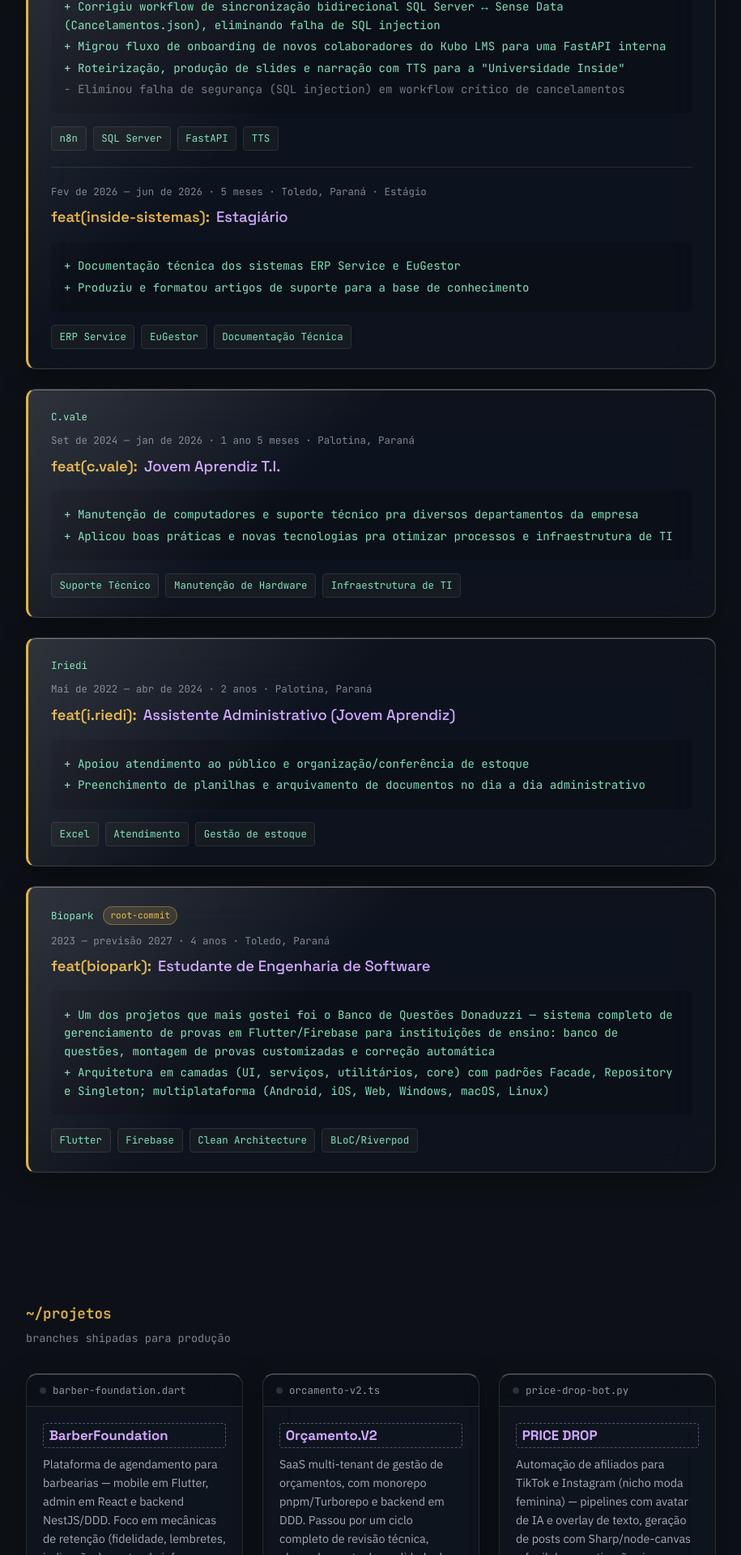
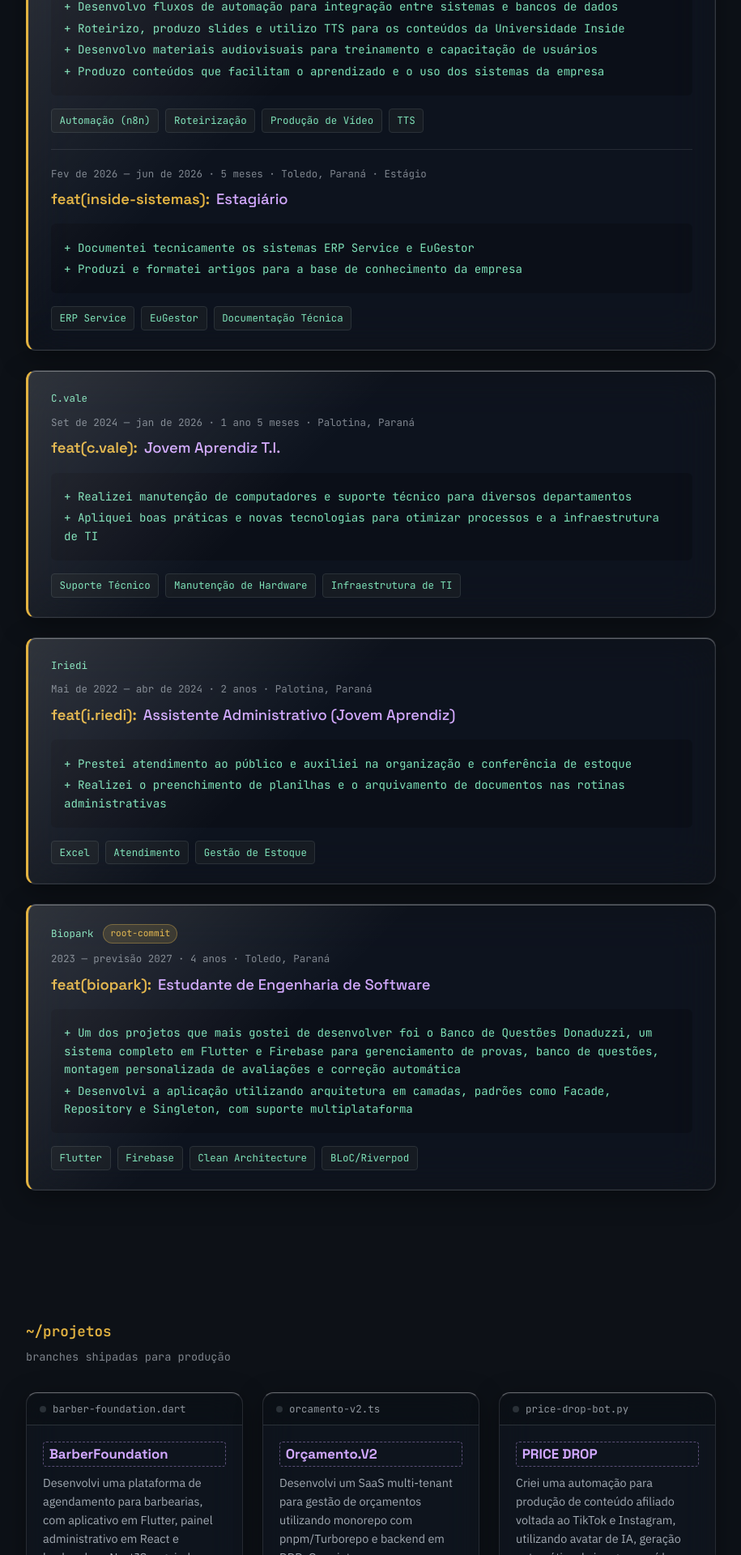
Before and after one commit to OPaiva-1721/portifolio, a React (Vite) app: page / in a window 1280 px wide. Shown: the part 1420-3340 px from the top of the page at 81% size, without its empty margins (182-1097 px from the left). Built offline with nearby package versions, Linux system fonts and the light colour scheme.

Commit message:
atualiza

```diff
--- a/src/data/content.js
+++ b/src/data/content.js
@@ -1,10 +1,7 @@
 // Centraliza todo o conteúdo editável do site.
-// Troque os valores marcados como placeholder pelo seu conteúdo real.
 
 export const bio = {
-  text: `Estudante de Engenharia de Software no Biopark, sou um profissional dedicado e proativo, com
-  experiência administrativa, suporte técnico, desenvolvimento e criação. Aprendo de forma autodidata,
-  trabalho bem em equipe e aplico raciocínio lógico para otimizar resultados.`,
+  text: `Sou estudante de Engenharia de Software no Biopark e desenvolvedor de automações, um profissional dedicado, proativo e movido por desafios. Tenho experiência no desenvolvimento de automações, suporte técnico, desenvolvimento de software e criação de conteúdo. Aprendo de forma autodidata, trabalho bem em equipe e utilizo o raciocínio lógico para criar soluções e otimizar processos.`,
   stack: [
     'TypeScript',
     'React',
@@ -29,19 +26,20 @@ export const commits = [
         date: 'Jul de 2026 — o momento · 1 mês · Toledo, Paraná · Tempo integral',
         role: 'Analista de Criação de Vídeo',
         additions: [
-          'Corrigiu workflow de sincronização bidirecional SQL Server ↔ Sense Data (Cancelamentos.json), eliminando falha de SQL injection',
-          'Migrou fluxo de onboarding de novos colaboradores do Kubo LMS para uma FastAPI interna',
-          'Roteirização, produção de slides e narração com TTS para a "Universidade Inside"',
+          'Desenvolvo fluxos de automação para integração entre sistemas e bancos de dados',
+          'Roteirizo, produzo slides e utilizo TTS para os conteúdos da Universidade Inside',
+          'Desenvolvo materiais audiovisuais para treinamento e capacitação de usuários',
+          'Produzo conteúdos que facilitam o aprendizado e o uso dos sistemas da empresa',
         ],
-        removals: ['Eliminou falha de segurança (SQL injection) em workflow crítico de cancelamentos'],
-        stack: ['n8n', 'SQL Server', 'FastAPI', 'TTS'],
+        removals: [],
+        stack: ['Automação (n8n)', 'Roteirização', 'Produção de Vídeo', 'TTS'],
       },
       {
         date: 'Fev de 2026 — jun de 2026 · 5 meses · Toledo, Paraná · Estágio',
         role: 'Estagiário',
         additions: [
-          'Documentação técnica dos sistemas ERP Service e EuGestor',
-          'Produziu e formatou artigos de suporte para a base de conhecimento',
+          'Documentei tecnicamente os sistemas ERP Service e EuGestor',
+          'Produzi e formatei artigos para a base de conhecimento da empresa',
         ],
         removals: [],
         stack: ['ERP Service', 'EuGestor', 'Documentação Técnica'],
@@ -58,8 +56,8 @@ export const commits = [
         date: 'Set de 2024 — jan de 2026 · 1 ano 5 meses · Palotina, Paraná',
         role: 'Jovem Aprendiz T.I.',
         additions: [
-          'Manutenção de computadores e suporte técnico pra diversos departamentos da empresa',
-          'Aplicou boas práticas e novas tecnologias pra otimizar processos e infraestrutura de TI',
+          'Realizei manutenção de computadores e suporte técnico para diversos departamentos',
+          'Apliquei boas práticas e novas tecnologias para otimizar processos e a infraestrutura de TI',
         ],
         removals: [],
         stack: ['Suporte Técnico', 'Manutenção de Hardware', 'Infraestrutura de TI'],
@@ -76,11 +74,11 @@ export const commits = [
         date: 'Mai de 2022 — abr de 2024 · 2 anos · Palotina, Paraná',
         role: 'Assistente Administrativo (Jovem Aprendiz)',
         additions: [
-          'Apoiou atendimento ao público e organização/conferência de estoque',
-          'Preenchimento de planilhas e arquivamento de documentos no dia a dia administrativo',
+          'Prestei atendimento ao público e auxiliei na organização e conferência de estoque',
+          'Realizei o preenchimento de planilhas e o arquivamento de documentos nas rotinas administrativas',
         ],
         removals: [],
-        stack: ['Excel', 'Atendimento', 'Gestão de estoque'],
+        stack: ['Excel', 'Atendimento', 'Gestão de Estoque'],
       },
     ],
   },
@@ -94,8 +92,8 @@ export const commits = [
         date: '2023 — previsão 2027 · 4 anos · Toledo, Paraná',
         role: 'Estudante de Engenharia de Software',
         additions: [
-          'Um dos projetos que mais gostei foi o Banco de Questões Donaduzzi — sistema completo de gerenciamento de provas em Flutter/Firebase para instituições de ensino: banco de questões, montagem de provas customizadas e correção automática',
-          'Arquitetura em camadas (UI, serviços, utilitários, core) com padrões Facade, Repository e Singleton; multiplataforma (Android, iOS, Web, Windows, macOS, Linux)',
+          'Um dos projetos que mais gostei de desenvolver foi o Banco de Questões Donaduzzi, um sistema completo em Flutter e Firebase para gerenciamento de provas, banco de questões, montagem personalizada de avaliações e correção automática',
+          'Desenvolvi a aplicação utilizando arquitetura em camadas, padrões como Facade, Repository e Singleton, com suporte multiplataforma',
         ],
         removals: [],
         stack: ['Flutter', 'Firebase', 'Clean Architecture', 'BLoC/Riverpod'],
@@ -110,7 +108,7 @@ export const projects = [
     filename: 'barber-foundation.dart',
     name: 'BarberFoundation',
     description:
-      'Plataforma de agendamento para barbearias — mobile em Flutter, admin em React e backend NestJS/DDD. Foco em mecânicas de retenção (fidelidade, lembretes, indicações) mantendo infra.',
+      'Desenvolvi uma plataforma de agendamento para barbearias, com aplicativo em Flutter, painel administrativo em React e backend em NestJS seguindo DDD. O foco é aumentar a retenção de clientes por meio de fidelidade, lembretes e indicações.',
     stack: ['Flutter', 'NestJS', 'React', 'Supabase', 'Fly.io'],
     href: 'https://github.com/BarberFoundation',
   },
@@ -119,7 +117,7 @@ export const projects = [
     filename: 'orcamento-v2.ts',
     name: 'Orçamento.V2',
     description:
-      'SaaS multi-tenant de gestão de orçamentos, com monorepo pnpm/Turborepo e backend em DDD. Passou por um ciclo completo de revisão técnica, elevando a nota de qualidade de 6.0 para 7.5/10.',
+      'Desenvolvi um SaaS multi-tenant para gestão de orçamentos utilizando monorepo com pnpm/Turborepo e backend em DDD. O projeto passou por uma revisão técnica completa, elevando sua qualidade de 6,0 para 7,5/10.',
     stack: ['NestJS', 'Drizzle ORM', 'PostgreSQL', 'React', 'Turborepo'],
     href: 'https://github.com/OPaiva-1721/Orcamento.V2',
   },
@@ -128,7 +126,7 @@ export const projects = [
     filename: 'price-drop-bot.py',
     name: 'PRICE DROP',
     description:
-      'Automação de afiliados para TikTok e Instagram (nicho moda feminina) — pipelines com avatar de IA e overlay de texto, geração de posts com Sharp/node-canvas e funil de monetização via WhatsApp.',
+      'Criei uma automação para produção de conteúdo afiliado voltada ao TikTok e Instagram, utilizando avatar de IA, geração automática de imagens e vídeos e um funil de monetização integrado ao WhatsApp.',
     stack: ['FFmpeg', 'HeyGen', 'Sharp', 'node-canvas'],
     href: 'https://github.com/OPaiva-1721/Instabot-v2',
   },
```
